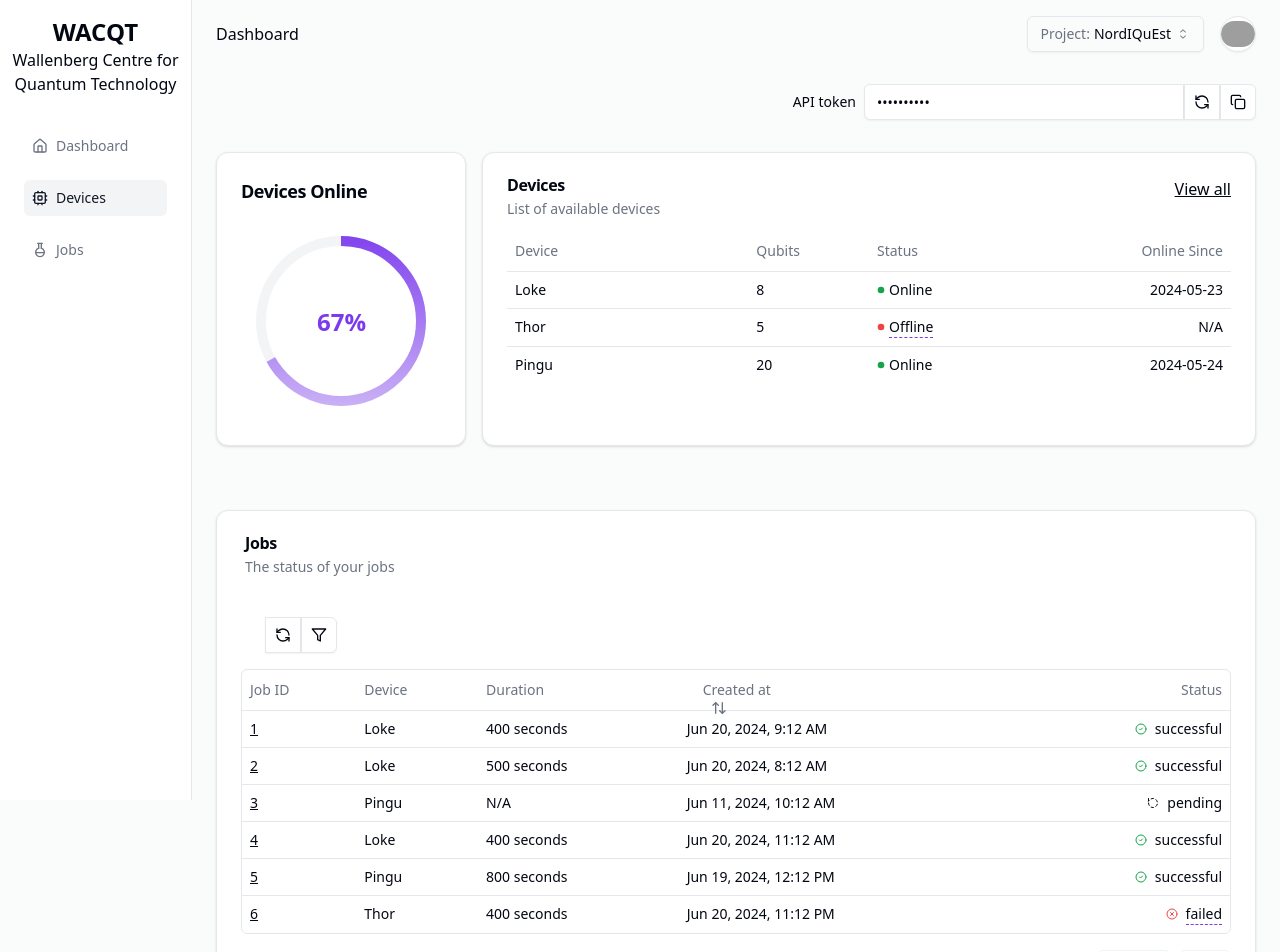
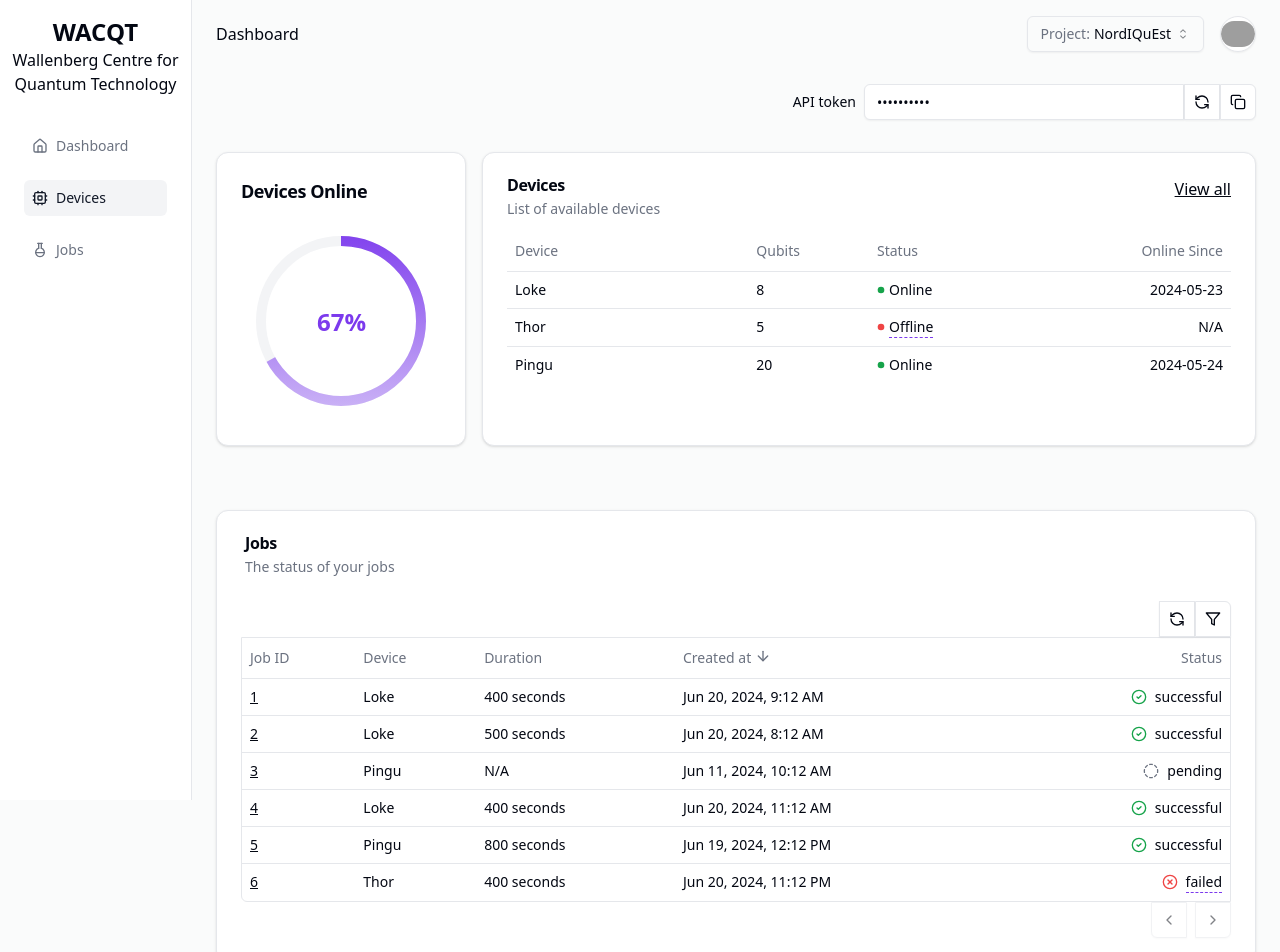
Before and after one commit to axean/tergite-frontend, a React (Vite) app: page / in a window 1280 px wide. Shown: the top 952 px of the page. Built offline with nearby package versions, Linux system fonts and the light colour scheme; grey boxes are pictures that could not be loaded.

Commit message:
Fix style of the job status div

```diff
--- a/src/components/ui/data-table.tsx
+++ b/src/components/ui/data-table.tsx
@@ -21,7 +21,13 @@ import {
 import React from "react";
 import { Button } from "./button";
 import { Input } from "./input";
-import { Filter, RefreshCcw, Search } from "lucide-react";
+import {
+  ChevronLeft,
+  ChevronRight,
+  Filter,
+  RefreshCcw,
+  Search,
+} from "lucide-react";
 import { Popover, PopoverContent, PopoverTrigger } from "./popover";
 import { z } from "zod";
 import { zodResolver } from "@hookform/resolvers/zod";
@@ -121,7 +127,7 @@ export function DataTable<TData, TValue>({
 
   return (
     <div>
-      <div className="flex px-4 sm:px-6 py-4">
+      <div className="flex">
         {searchAccessKey && (
           <div className="relative ml-auto flex-1 md:grow-0">
             <Search className="absolute left-2.5 top-2.5 h-4 w-4 text-muted-foreground" />
@@ -144,7 +150,7 @@ export function DataTable<TData, TValue>({
         )}
         <Button
           variant="outline"
-          className="rounded-none"
+          className="ml-auto rounded-none"
           size="icon"
           onClick={onRefreshData}
         >
@@ -152,7 +158,11 @@ export function DataTable<TData, TValue>({
         </Button>
         <Popover>
           <PopoverTrigger asChild>
-            <Button variant="outline" className="rounded-l-none" size="icon">
+            <Button
+              variant="outline"
+              className="rounded-l-none rounded-br-none"
+              size="icon"
+            >
               <Filter className="h-4 w-4" />
             </Button>
           </PopoverTrigger>
@@ -189,7 +199,7 @@ export function DataTable<TData, TValue>({
         </Popover>
       </div>
 
-      <div className="rounded-md border">
+      <div className="border rounded-bl-md">
         <Table>
           <TableHeader>
             {table.getHeaderGroups().map((headerGroup) => (
@@ -239,22 +249,24 @@ export function DataTable<TData, TValue>({
           </TableBody>
         </Table>
       </div>
-      <div className="flex items-center justify-end space-x-2 py-4">
+      <div className="flex items-center justify-end space-x-2">
         <Button
+          className="rounded-none rounded-bl-md"
           variant="outline"
-          size="sm"
+          size="icon"
           onClick={() => table.previousPage()}
           disabled={!table.getCanPreviousPage()}
         >
-          Previous
+          <ChevronLeft className="h-4 w-4" />
         </Button>
         <Button
           variant="outline"
-          size="sm"
+          className="rounded-none rounded-br-md"
+          size="icon"
           onClick={() => table.nextPage()}
           disabled={!table.getCanNextPage()}
         >
-          Next
+          <ChevronRight className="h-4 w-4" />
         </Button>
       </div>
     </div>
--- a/src/pages/home.tsx
+++ b/src/pages/home.tsx
@@ -31,6 +31,9 @@ import {
   CircleX,
   CircleCheck,
   RotateCcw,
+  ArrowDown,
+  ArrowUp,
+  CircleDashed,
 } from "lucide-react";
 
 import { ColumnDef } from "@tanstack/react-table";
@@ -212,15 +215,18 @@ const jobTableColumns: ColumnDef<JobDetail>[] = [
   {
     accessorKey: "createdAt",
     header: ({ column }) => {
+      const isAscending = column.getIsSorted() === "asc";
       return (
-        <Button
-          className="hidden md:table-cell"
-          variant="ghost"
-          onClick={() => column.toggleSorting(column.getIsSorted() === "asc")}
+        <div
+          className="hidden md:table-cell cursor-pointer"
+          onClick={() => column.toggleSorting(isAscending)}
         >
-          Created at
-          <ArrowUpDown className="ml-2 h-4 w-4" />
-        </Button>
+          <div className="flex">
+            Created at
+            {!isAscending && <ArrowDown className="ml-1 h-4 w-4" />}
+            {isAscending && <ArrowUp className="ml-1 h-4 w-4" />}
+          </div>
+        </div>
       );
     },
     cell: ({ row }) => {
@@ -498,7 +504,7 @@ export default function Home() {
                             <TableCell className="hidden lg:table-cell">
                               {device.numberOfQubits}
                             </TableCell>
-                            <TableCell className="text-right lg:text-left lg:table-cell">
+                            <TableCell>
                               <DeviceStatusDiv
                                 className="ml-auto lg:ml-0"
                                 device={device}
@@ -635,12 +641,12 @@ interface DeviceStatusDivProps {
 }
 
 const statusIconMap: { [key: string]: React.ReactElement } = {
-  [JobStatus.FAILED]: <CircleX className="stroke-destructive w-3 h-3 mr-1" />,
+  [JobStatus.FAILED]: <CircleX className="stroke-destructive w-4 h-4 mr-1" />,
   [JobStatus.PENDING]: (
-    <RotateCcw className="w-3 h-3 mr-1" strokeDasharray="5,5" />
+    <CircleDashed className="stroke-muted-foreground w-4 h-4 mr-1" />
   ),
   [JobStatus.SUCCESSFUL]: (
-    <CircleCheck className="stroke-green-600 w-3 h-3 mr-1" />
+    <CircleCheck className="stroke-green-600 w-4 h-4 mr-1" />
   ),
 };
 
```
